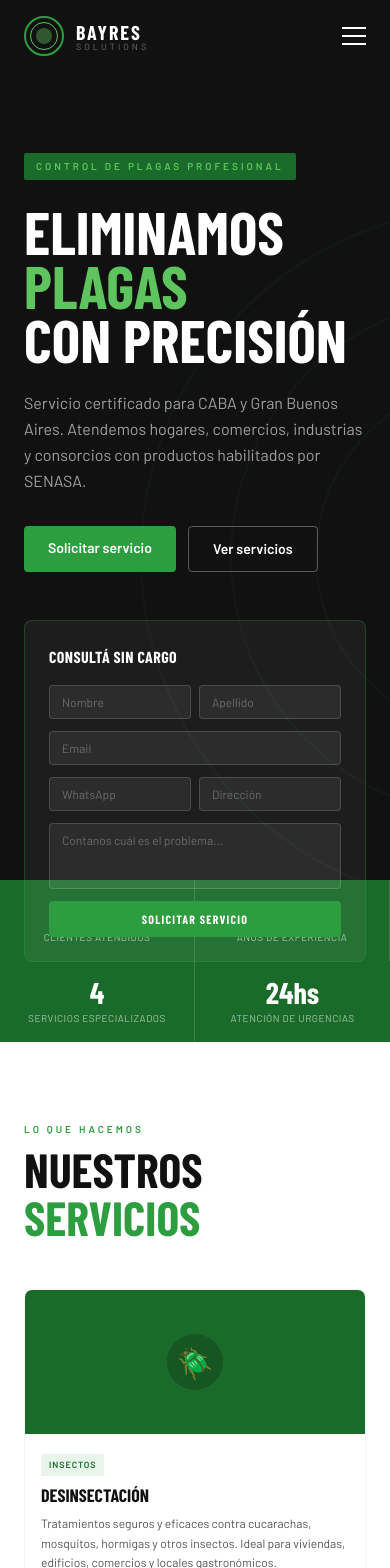
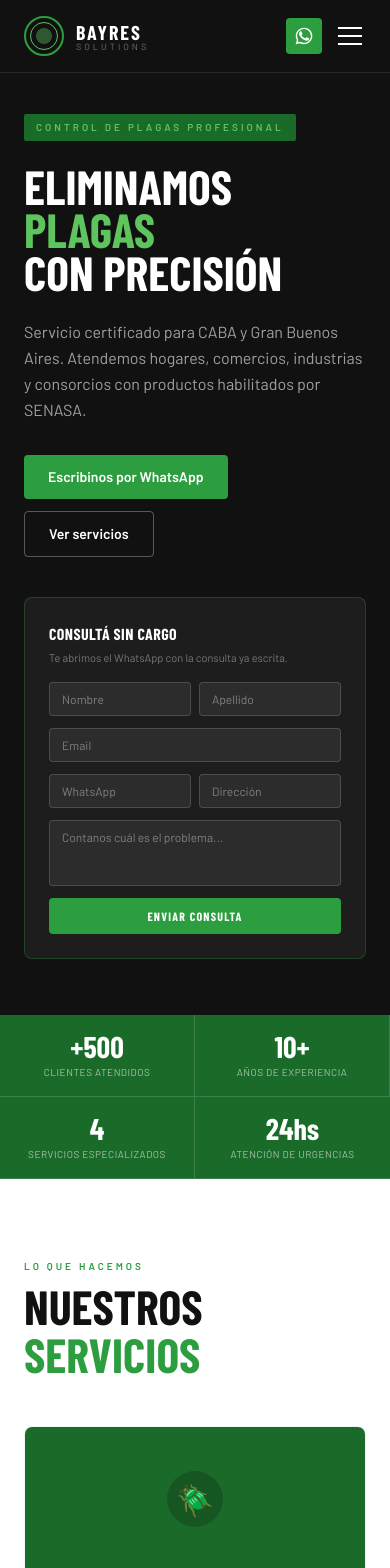
Before and after one commit to santiagofdmkt/bayres-solutions, a Next.js app: page / in a window 390 px wide. Shown: the top 1568 px of the page. Built offline with nearby package versions, Linux system fonts and the light colour scheme; a web font is replaced by a local one.

Commit message:
Hero y Navbar: formulario funcional a WhatsApp, fix de espaciado y stats

```diff
--- a/components/Hero.tsx
+++ b/components/Hero.tsx
@@ -1,10 +1,38 @@
+"use client";
+
 import Link from "next/link";
+import { site, waLink } from "../lib/site";
+
+const inputClass =
+  "bg-white/[0.07] border border-white/15 rounded px-3 py-2 text-white text-xs placeholder:text-white/40 focus:outline-none focus:border-verde-medio focus:ring-1 focus:ring-verde-medio transition-colors";
 
 export default function Hero() {
+  function enviarPorWhatsApp(e: React.FormEvent<HTMLFormElement>) {
+    e.preventDefault();
+
+    const datos = new FormData(e.currentTarget);
+    const campo = (nombre: string) =>
+      ((datos.get(nombre) as string) || "").trim();
+
+    const lineas = [
+      "Hola! Quiero pedir un presupuesto de control de plagas.",
+      `Nombre: ${campo("nombre")} ${campo("apellido")}`.trim(),
+      campo("email") && `Email: ${campo("email")}`,
+      campo("telefono") && `WhatsApp: ${campo("telefono")}`,
+      campo("direccion") && `Dirección: ${campo("direccion")}`,
+      campo("problema") && `Problema: ${campo("problema")}`,
+    ].filter(Boolean);
+
+    window.open(waLink(lineas.join("\n")), "_blank");
+  }
+
   return (
-    <section className="bg-negro min-h-[90vh] relative overflow-hidden flex items-center">
+    <section className="bg-negro relative overflow-hidden">
       {/* Círculos de fondo inspirados en el logo */}
-      <div className="absolute right-[-100px] top-1/2 -translate-y-1/2 opacity-[0.06] pointer-events-none">
+      <div
+        aria-hidden="true"
+        className="absolute right-[-100px] top-1/2 -translate-y-1/2 opacity-[0.06] pointer-events-none hidden lg:block"
+      >
         <div className="w-[700px] h-[700px] rounded-full border-2 border-verde-medio absolute top-1/2 left-1/2 -translate-x-1/2 -translate-y-1/2" />
         <div className="w-[520px] h-[520px] rounded-full border-2 border-verde-medio absolute top-1/2 left-1/2 -translate-x-1/2 -translate-y-1/2" />
         <div className="w-[350px] h-[350px] rounded-full border-2 border-verde-medio absolute top-1/2 left-1/2 -translate-x-1/2 -translate-y-1/2" />
@@ -12,27 +40,38 @@ export default function Hero() {
         <div className="w-[80px] h-[80px] rounded-full bg-verde-claro/20 absolute top-1/2 left-1/2 -translate-x-1/2 -translate-y-1/2" />
       </div>
 
-      <div className="max-w-6xl mx-auto px-6 py-20 w-full flex flex-col lg:flex-row items-center gap-12 relative z-10">
+      <div className="max-w-6xl mx-auto px-6 pt-10 pb-14 lg:pt-16 lg:pb-20 w-full flex flex-col lg:flex-row items-start lg:items-center gap-10 lg:gap-12 relative z-10">
         {/* Texto */}
         <div className="flex-1">
           <div className="inline-block bg-verde-oscuro text-verde-claro text-[10px] font-bold tracking-[3px] uppercase px-3 py-1.5 rounded-sm mb-6">
             Control de plagas profesional
           </div>
-          <h1 className="font-display font-black text-white uppercase leading-[0.9] text-6xl lg:text-8xl mb-6">
-            Eliminamos<br />
-            <span className="text-verde-claro">plagas</span><br />
+
+          <h1 className="font-display font-black text-white uppercase leading-[0.9] text-5xl sm:text-6xl lg:text-7xl xl:text-8xl mb-6">
+            Eliminamos
+            <br />
+            <span className="text-verde-claro">plagas</span>
+            <br />
             con precisión
           </h1>
+
           <p className="text-white/60 text-base leading-relaxed mb-8 max-w-md">
-            Servicio certificado para CABA y Gran Buenos Aires. Atendemos hogares, comercios, industrias y consorcios con productos habilitados por SENASA.
+            Servicio certificado para {site.zonas}. Atendemos hogares,
+            comercios, industrias y consorcios con productos habilitados por
+            SENASA.
           </p>
+
           <div className="flex flex-wrap gap-3">
-            <Link
-              href="#contacto"
+            <a
+              href={waLink(
+                "Hola! Quiero consultar por un servicio de control de plagas."
+              )}
+              target="_blank"
+              rel="noopener noreferrer"
               className="bg-verde-medio hover:bg-verde-oscuro text-white px-6 py-3 rounded text-sm font-semibold transition-colors"
             >
-              Solicitar servicio
-            </Link>
+              Escribinos por WhatsApp
+            </a>
             <Link
               href="#servicios"
               className="border border-white/30 hover:border-white/60 text-white px-6 py-3 rounded text-sm font-semibold transition-colors"
@@ -44,63 +83,83 @@ export default function Hero() {
 
         {/* Formulario */}
         <div className="w-full lg:w-[300px] bg-white/5 border border-verde-medio/30 rounded-lg p-6 flex-shrink-0">
-          <h2 className="font-display font-bold text-white uppercase tracking-wide text-base mb-4">
+          <h2 className="font-display font-bold text-white uppercase tracking-wide text-base mb-1">
             Consultá sin cargo
           </h2>
-          <form className="flex flex-col gap-3">
+          <p className="text-white/40 text-[11px] mb-4">
+            Te abrimos el WhatsApp con la consulta ya escrita.
+          </p>
+
+          <form onSubmit={enviarPorWhatsApp} className="flex flex-col gap-3">
             <div className="grid grid-cols-2 gap-2">
               <input
                 type="text"
+                name="nombre"
+                required
+                aria-label="Nombre"
                 placeholder="Nombre"
-                className="bg-white/[0.07] border border-white/15 rounded px-3 py-2 text-white/60 text-xs placeholder:text-white/30 focus:outline-none focus:border-verde-medio"
+                className={inputClass}
               />
               <input
                 type="text"
+                name="apellido"
+                aria-label="Apellido"
                 placeholder="Apellido"
-                className="bg-white/[0.07] border border-white/15 rounded px-3 py-2 text-white/60 text-xs placeholder:text-white/30 focus:outline-none focus:border-verde-medio"
+                className={inputClass}
               />
             </div>
+
             <input
               type="email"
+              name="email"
+              aria-label="Email"
               placeholder="Email"
-              className="bg-white/[0.07] border border-white/15 rounded px-3 py-2 text-white/60 text-xs placeholder:text-white/30 focus:outline-none focus:border-verde-medio"
+              className={inputClass}
             />
+
             <div className="grid grid-cols-2 gap-2">
               <input
                 type="tel"
+                name="telefono"
+                required
+                aria-label="WhatsApp"
                 placeholder="WhatsApp"
-                className="bg-white/[0.07] border border-white/15 rounded px-3 py-2 text-white/60 text-xs placeholder:text-white/30 focus:outline-none focus:border-verde-medio"
+                className={inputClass}
               />
               <input
                 type="text"
+                name="direccion"
+                aria-label="Dirección"
                 placeholder="Dirección"
-                className="bg-white/[0.07] border border-white/15 rounded px-3 py-2 text-white/60 text-xs placeholder:text-white/30 focus:outline-none focus:border-verde-medio"
+                className={inputClass}
               />
             </div>
+
             <textarea
+              name="problema"
+              aria-label="Contanos cuál es el problema"
               placeholder="Contanos cuál es el problema..."
               rows={3}
-              className="bg-white/[0.07] border border-white/15 rounded px-3 py-2 text-white/60 text-xs placeholder:text-white/30 focus:outline-none focus:border-verde-medio resize-none"
+              className={`${inputClass} resize-none`}
             />
+
             <button
               type="submit"
               className="bg-verde-medio hover:bg-verde-oscuro text-white py-2.5 rounded font-display font-bold uppercase tracking-widest text-xs transition-colors"
             >
-              Solicitar servicio
+              Enviar consulta
             </button>
           </form>
         </div>
       </div>
 
-      {/* Stats bar */}
-      <div className="absolute bottom-0 left-0 right-0 bg-verde-oscuro grid grid-cols-2 md:grid-cols-4">
-        {[
-          { num: "+500", label: "Clientes atendidos" },
-          { num: "10+", label: "Años de experiencia" },
-          { num: "4", label: "Servicios especializados" },
-          { num: "24hs", label: "Atención de urgencias" },
-        ].map((stat) => (
-          <div key={stat.label} className="text-center py-4 border-r border-white/15 last:border-r-0">
+      {/* Stats bar: en flujo normal, no absoluta */}
+      <div className="bg-verde-oscuro grid grid-cols-2 md:grid-cols-4">
+        {site.stats.map((stat) => (
+          <div
+            key={stat.label}
+            className="text-center py-4 border-r border-b border-white/15 last:border-r-0 md:border-b-0"
+          >
             <div className="font-display font-black text-white text-3xl leading-none">
               {stat.num}
             </div>
--- a/components/Navbar.tsx
+++ b/components/Navbar.tsx
@@ -1,12 +1,30 @@
 "use client";
 import { useState } from "react";
 import Link from "next/link";
+import { site, waLink } from "../lib/site";
+
+const mensajeInicial =
+  "Hola! Quiero consultar por un servicio de control de plagas.";
+
+function IconoWhatsApp({ className = "" }: { className?: string }) {
+  return (
+    <svg
+      viewBox="0 0 24 24"
+      fill="currentColor"
+      aria-hidden="true"
+      className={className}
+    >
+      <path d="M17.47 14.38c-.3-.15-1.75-.86-2.02-.96-.27-.1-.47-.15-.67.15-.2.3-.77.96-.94 1.16-.17.2-.35.22-.64.07-.3-.15-1.25-.46-2.38-1.47-.88-.78-1.47-1.75-1.65-2.05-.17-.3-.02-.46.13-.6.13-.14.3-.35.45-.52.15-.17.2-.3.3-.5.1-.2.05-.37-.02-.52-.08-.15-.67-1.6-.92-2.2-.24-.58-.49-.5-.67-.51h-.57c-.2 0-.52.07-.79.37-.27.3-1.04 1.02-1.04 2.48s1.06 2.88 1.21 3.08c.15.2 2.1 3.2 5.08 4.49.71.3 1.26.49 1.69.63.71.22 1.36.19 1.87.12.57-.09 1.75-.72 2-1.41.25-.69.25-1.28.17-1.41-.07-.13-.27-.2-.57-.35z" />
+      <path d="M12.04 2C6.58 2 2.13 6.45 2.13 11.91c0 1.75.46 3.45 1.32 4.95L2 22l5.25-1.38a9.87 9.87 0 0 0 4.79 1.22h.01c5.46 0 9.91-4.45 9.91-9.91 0-2.65-1.03-5.14-2.9-7.01A9.82 9.82 0 0 0 12.04 2zm0 18.15h-.01a8.2 8.2 0 0 1-4.19-1.15l-.3-.18-3.12.82.83-3.04-.2-.31a8.18 8.18 0 0 1-1.26-4.38c0-4.54 3.7-8.24 8.25-8.24 2.2 0 4.27.86 5.83 2.42a8.19 8.19 0 0 1 2.41 5.83c0 4.54-3.7 8.23-8.24 8.23z" />
+    </svg>
+  );
+}
 
 export default function Navbar() {
   const [menuOpen, setMenuOpen] = useState(false);
 
   return (
-    <nav className="bg-negro sticky top-0 z-50">
+    <nav className="bg-negro sticky top-0 z-50 border-b border-white/10">
       <div className="max-w-6xl mx-auto px-6 py-4 flex items-center justify-between">
         {/* Logo */}
         <Link href="/" className="flex items-center gap-3">
@@ -26,46 +44,118 @@ export default function Navbar() {
         </Link>
 
         {/* Links desktop */}
-        <div className="hidden md:flex items-center gap-8">
-          <Link href="#servicios" className="text-white/60 hover:text-white text-sm font-medium transition-colors">
+        <div className="hidden md:flex items-center gap-6">
+          <Link
+            href="#servicios"
+            className="text-white/60 hover:text-white text-sm font-medium transition-colors"
+          >
             Servicios
           </Link>
-          <Link href="#cobertura" className="text-white/60 hover:text-white text-sm font-medium transition-colors">
+          <Link
+            href="#cobertura"
+            className="text-white/60 hover:text-white text-sm font-medium transition-colors"
+          >
             Cobertura
           </Link>
-          <Link href="#galeria" className="text-white/60 hover:text-white text-sm font-medium transition-colors">
+          <Link
+            href="#galeria"
+            className="text-white/60 hover:text-white text-sm font-medium transition-colors"
+          >
             Galería
           </Link>
-          <Link href="#faq" className="text-white/60 hover:text-white text-sm font-medium transition-colors">
+          <Link
+            href="#faq"
+            className="text-white/60 hover:text-white text-sm font-medium transition-colors"
+          >
             Preguntas frecuentes
           </Link>
-          <Link
-            href="#contacto"
-            className="bg-verde-medio hover:bg-verde-oscuro text-white px-5 py-2 rounded text-sm font-semibold transition-colors"
+          <a
+            href={waLink(mensajeInicial)}
+            target="_blank"
+            rel="noopener noreferrer"
+            className="bg-verde-medio hover:bg-verde-oscuro text-white px-4 py-2 rounded text-sm font-semibold transition-colors flex items-center gap-2"
           >
-            Contacto
-          </Link>
+            <IconoWhatsApp className="w-4 h-4" />
+            {site.telefonoVisible}
+          </a>
         </div>
 
-        {/* Hamburger mobile */}
-        <button
-          className="md:hidden text-white flex flex-col gap-1.5"
-          onClick={() => setMenuOpen(!menuOpen)}
-        >
-          <span className={`block w-6 h-0.5 bg-white transition-all ${menuOpen ? "rotate-45 translate-y-2" : ""}`} />
-          <span className={`block w-6 h-0.5 bg-white transition-all ${menuOpen ? "opacity-0" : ""}`} />
-          <span className={`block w-6 h-0.5 bg-white transition-all ${menuOpen ? "-rotate-45 -translate-y-2" : ""}`} />
-        </button>
+        {/* Mobile: WhatsApp siempre visible + hamburguesa */}
+        <div className="md:hidden flex items-center gap-3">
+          <a
+            href={waLink(mensajeInicial)}
+            target="_blank"
+            rel="noopener noreferrer"
+            aria-label="Escribir por WhatsApp"
+            className="bg-verde-medio hover:bg-verde-oscuro text-white p-2 rounded transition-colors"
+          >
+            <IconoWhatsApp className="w-5 h-5" />
+          </a>
+
+          <button
+            type="button"
+            aria-label={menuOpen ? "Cerrar menú" : "Abrir menú"}
+            aria-expanded={menuOpen}
+            className="text-white flex flex-col gap-1.5 p-1"
+            onClick={() => setMenuOpen(!menuOpen)}
+          >
+            <span
+              className={`block w-6 h-0.5 bg-white transition-all ${
+                menuOpen ? "rotate-45 translate-y-2" : ""
+              }`}
+            />
+            <span
+              className={`block w-6 h-0.5 bg-white transition-all ${
+                menuOpen ? "opacity-0" : ""
+              }`}
+            />
+            <span
+              className={`block w-6 h-0.5 bg-white transition-all ${
+                menuOpen ? "-rotate-45 -translate-y-2" : ""
+              }`}
+            />
+          </button>
+        </div>
       </div>
 
       {/* Menu mobile */}
       {menuOpen && (
         <div className="md:hidden bg-negro border-t border-white/10 px-6 py-4 flex flex-col gap-4">
-          <Link href="#servicios" className="text-white/70 text-sm" onClick={() => setMenuOpen(false)}>Servicios</Link>
-          <Link href="#cobertura" className="text-white/70 text-sm" onClick={() => setMenuOpen(false)}>Cobertura</Link>
-          <Link href="#galeria" className="text-white/70 text-sm" onClick={() => setMenuOpen(false)}>Galería</Link>
-          <Link href="#faq" className="text-white/70 text-sm" onClick={() => setMenuOpen(false)}>Preguntas frecuentes</Link>
-          <Link href="#contacto" className="bg-verde-medio text-white px-4 py-2 rounded text-sm font-semibold text-center" onClick={() => setMenuOpen(false)}>Contacto</Link>
+          <Link
+            href="#servicios"
+            className="text-white/70 text-sm"
+            onClick={() => setMenuOpen(false)}
+          >
+            Servicios
+          </Link>
+          <Link
+            href="#cobertura"
+            className="text-white/70 text-sm"
+            onClick={() => setMenuOpen(false)}
+          >
+            Cobertura
+          </Link>
+          <Link
+            href="#galeria"
+            className="text-white/70 text-sm"
+            onClick={() => setMenuOpen(false)}
+          >
+            Galería
+          </Link>
+          <Link
+            href="#faq"
+            className="text-white/70 text-sm"
+            onClick={() => setMenuOpen(false)}
+          >
+            Preguntas frecuentes
+          </Link>
+          <Link
+            href="#contacto"
+            className="bg-verde-medio text-white px-4 py-2 rounded text-sm font-semibold text-center"
+            onClick={() => setMenuOpen(false)}
+          >
+            Contacto
+          </Link>
         </div>
       )}
     </nav>
--- /dev/null
+++ b/lib/site.ts
@@ -0,0 +1,33 @@
+// Datos del negocio en un solo lugar.
+// Cambiás acá y se actualiza en toda la web.
+
+export const site = {
+  nombre: "Bayres Solutions",
+
+  // Formato internacional, SIN el +, sin espacios ni guiones.
+  // Ej: (11) 4567-8900  =>  "5491145678900"
+  whatsapp: "5491100000000",
+
+  // Como se muestra en pantalla
+  telefonoVisible: "11 0000-0000",
+
+  email: "contacto@bayressolutions.com.ar",
+  zonas: "CABA y Gran Buenos Aires",
+
+  // OJO: estos números tienen que ser reales.
+  // Google penaliza inconsistencias entre la web y la ficha del negocio.
+  stats: [
+    { num: "+500", label: "Clientes atendidos" },
+    { num: "10+", label: "Años de experiencia" },
+    { num: "4", label: "Servicios especializados" },
+    { num: "24hs", label: "Atención de urgencias" },
+  ],
+};
+
+/** Arma el link de WhatsApp con un mensaje ya escrito. */
+export function waLink(mensaje: string) {
+  return `https://wa.me/${site.whatsapp}?text=${encodeURIComponent(mensaje)}`;
+}
+
+/** Link para llamar desde el celular. */
+export const telLink = `tel:+${site.whatsapp}`;
```
